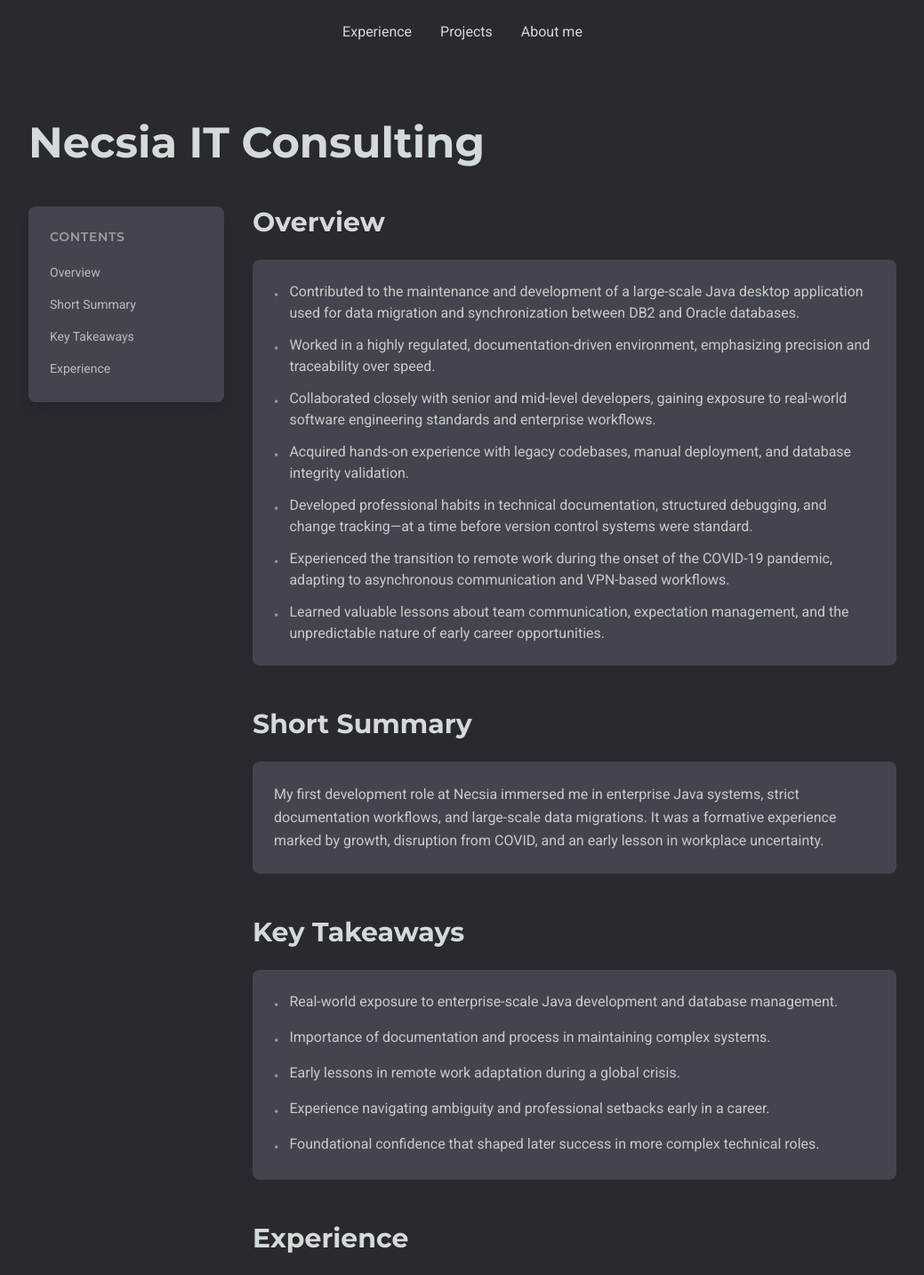
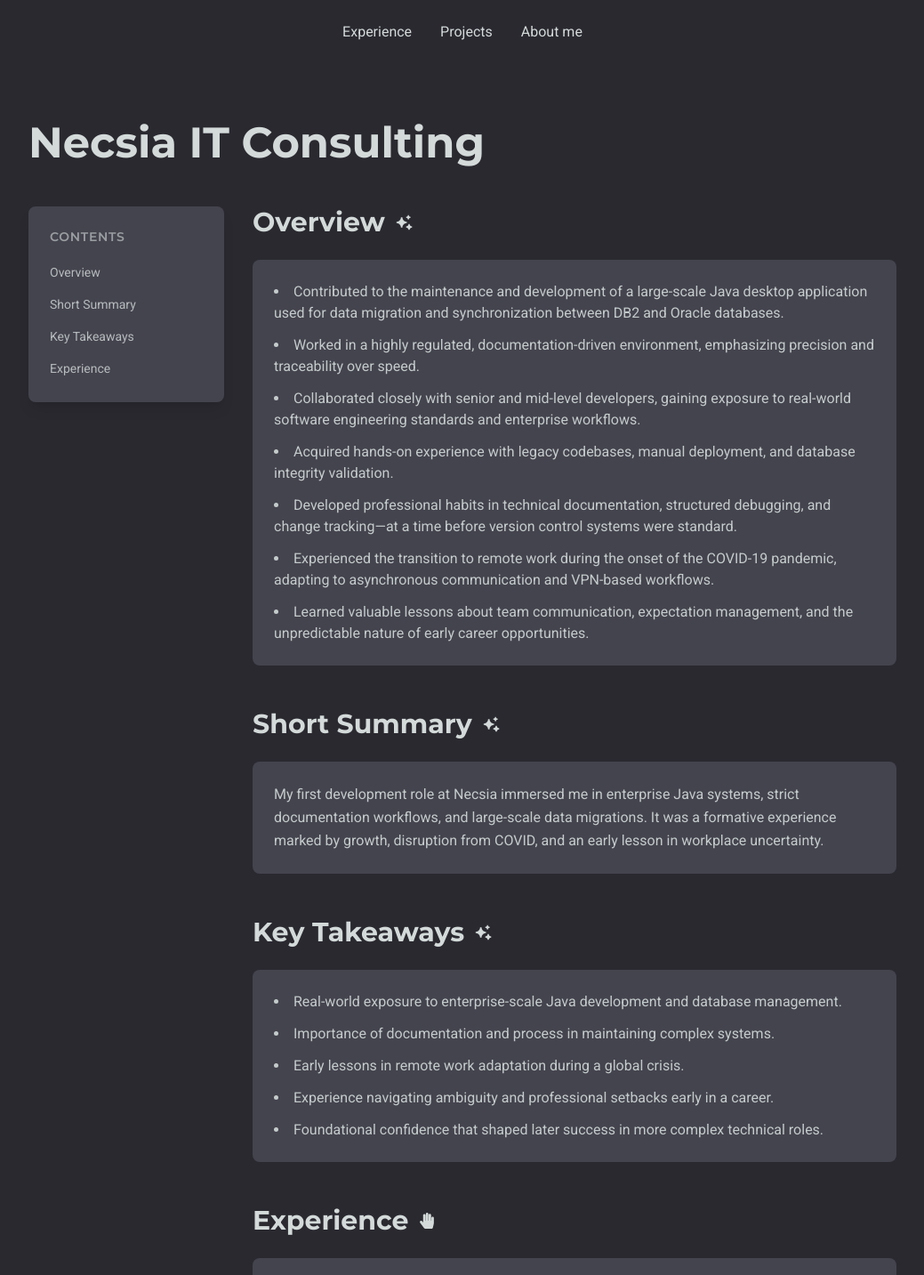
Before and after one commit to danngalann/portfolio, a Next.js app: page /experience/necsia in a window 1280 px wide. Shown: the top 1433 px of the page at 89% size, without its empty margins (120-1159 px from the left). Built offline with nearby package versions, Linux system fonts and the light colour scheme.

Commit message:
Update styles and mark AI sections in Necsia

```diff
--- a/app/experience/necsia/page.tsx
+++ b/app/experience/necsia/page.tsx
@@ -1,4 +1,9 @@
+"use client";
+
 import Link from "next/link";
+import { Tooltip } from "react-tooltip";
+import { RiSparklingFill } from "react-icons/ri";
+import { FaHandPaper } from "react-icons/fa";
 
 export default function NecsiaExperiencePage() {
   return (
@@ -59,66 +64,49 @@
           <article className="lg:col-span-3 space-y-12">
             {/* Overview Section */}
             <section id="overview" className="scroll-mt-24">
-              <h2 className="text-3xl font-bold mb-6 text-foreground">
+              <h2 className="text-3xl font-bold mb-6 text-foreground flex items-center gap-3">
                 Overview
+                <RiSparklingFill
+                  className="text-xl"
+                  data-tooltip-id="ai-tooltip"
+                  data-tooltip-content="This section was created with the aid of AI, from the 'Experience' section"
+                />
               </h2>
               <div className="bg-light-background rounded-lg p-6 space-y-4">
-                <ul className="space-y-3 text-foreground/90">
-                  <li className="flex gap-3">
-                    <span className="text-foreground/60 mt-1">•</span>
-                    <span>
+                <ul className="list-disc list-inside space-y-3 text-foreground/90">
+                  <li>
                     Contributed to the maintenance and development of a
-                      large-scale Java desktop application used for data
-                      migration and synchronization between DB2 and Oracle
-                      databases.
-                    </span>
+                    large-scale Java desktop application used for data migration
+                    and synchronization between DB2 and Oracle databases.
                   </li>
-                  <li className="flex gap-3">
-                    <span className="text-foreground/60 mt-1">•</span>
-                    <span>
+                  <li>
                     Worked in a highly regulated, documentation-driven
                     environment, emphasizing precision and traceability over
                     speed.
-                    </span>
                   </li>
-                  <li className="flex gap-3">
-                    <span className="text-foreground/60 mt-1">•</span>
-                    <span>
+                  <li>
                     Collaborated closely with senior and mid-level developers,
                     gaining exposure to real-world software engineering
                     standards and enterprise workflows.
-                    </span>
                   </li>
-                  <li className="flex gap-3">
-                    <span className="text-foreground/60 mt-1">•</span>
-                    <span>
+                  <li>
                     Acquired hands-on experience with legacy codebases, manual
                     deployment, and database integrity validation.
-                    </span>
                   </li>
-                  <li className="flex gap-3">
-                    <span className="text-foreground/60 mt-1">•</span>
-                    <span>
+                  <li>
                     Developed professional habits in technical documentation,
                     structured debugging, and change tracking—at a time before
                     version control systems were standard.
-                    </span>
                   </li>
-                  <li className="flex gap-3">
-                    <span className="text-foreground/60 mt-1">•</span>
-                    <span>
+                  <li>
                     Experienced the transition to remote work during the onset
                     of the COVID-19 pandemic, adapting to asynchronous
                     communication and VPN-based workflows.
-                    </span>
                   </li>
-                  <li className="flex gap-3">
-                    <span className="text-foreground/60 mt-1">•</span>
-                    <span>
+                  <li>
                     Learned valuable lessons about team communication,
                     expectation management, and the unpredictable nature of
                     early career opportunities.
-                    </span>
                   </li>
                 </ul>
               </div>
@@ -126,8 +114,13 @@
 
             {/* Short Summary Section */}
             <section id="summary" className="scroll-mt-24">
-              <h2 className="text-3xl font-bold mb-6 text-foreground">
+              <h2 className="text-3xl font-bold mb-6 text-foreground flex items-center gap-3">
                 Short Summary
+                <RiSparklingFill
+                  className="text-xl"
+                  data-tooltip-id="ai-tooltip"
+                  data-tooltip-content="This section was created with the aid of AI, from the 'Experience' section"
+                />
               </h2>
               <div className="bg-light-background rounded-lg p-6">
                 <p className="text-foreground/90 leading-relaxed">
@@ -142,45 +135,35 @@
 
             {/* Key Takeaways Section */}
             <section id="key-takeaways" className="scroll-mt-24">
-              <h2 className="text-3xl font-bold mb-6 text-foreground">
+              <h2 className="text-3xl font-bold mb-6 text-foreground flex items-center gap-3">
                 Key Takeaways
+                <RiSparklingFill
+                  className="text-xl"
+                  data-tooltip-id="ai-tooltip"
+                  data-tooltip-content="This section was created with the aid of AI, from the 'Experience' section"
+                />
               </h2>
               <div className="bg-light-background rounded-lg p-6">
-                <ul className="space-y-3 text-foreground/90">
-                  <li className="flex gap-3">
-                    <span className="text-foreground/60 mt-1">•</span>
-                    <span>
-                      Real-world exposure to enterprise-scale Java development
-                      and database management.
-                    </span>
+                <ul className="list-disc list-inside space-y-3 text-foreground/90">
+                  <li>
+                    Real-world exposure to enterprise-scale Java development and
+                    database management.
                   </li>
-                  <li className="flex gap-3">
-                    <span className="text-foreground/60 mt-1">•</span>
-                    <span>
+                  <li>
                     Importance of documentation and process in maintaining
                     complex systems.
-                    </span>
                   </li>
-                  <li className="flex gap-3">
-                    <span className="text-foreground/60 mt-1">•</span>
-                    <span>
+                  <li>
                     Early lessons in remote work adaptation during a global
                     crisis.
-                    </span>
                   </li>
-                  <li className="flex gap-3">
-                    <span className="text-foreground/60 mt-1">•</span>
-                    <span>
+                  <li>
                     Experience navigating ambiguity and professional setbacks
                     early in a career.
-                    </span>
                   </li>
-                  <li className="flex gap-3">
-                    <span className="text-foreground/60 mt-1">•</span>
-                    <span>
+                  <li>
                     Foundational confidence that shaped later success in more
                     complex technical roles.
-                    </span>
                   </li>
                 </ul>
               </div>
@@ -188,8 +171,13 @@
 
             {/* Experience Section */}
             <section id="experience" className="scroll-mt-24">
-              <h2 className="text-3xl font-bold mb-6 text-foreground">
+              <h2 className="text-3xl font-bold mb-6 text-foreground flex items-center gap-3">
                 Experience
+                <FaHandPaper
+                  className="text-lg"
+                  data-tooltip-id="human-tooltip"
+                  data-tooltip-content="This section was written by a human (me!)"
+                />
               </h2>
               <div className="bg-light-background rounded-lg p-6 space-y-6">
                 <p className="text-foreground/90 leading-relaxed">
@@ -270,6 +258,10 @@
           </article>
         </div>
       </div>
+
+      {/* Tooltips */}
+      <Tooltip id="ai-tooltip" />
+      <Tooltip id="human-tooltip" />
     </div>
   );
 }
```
Lines whose indentation alone changed are shown as unchanged.
